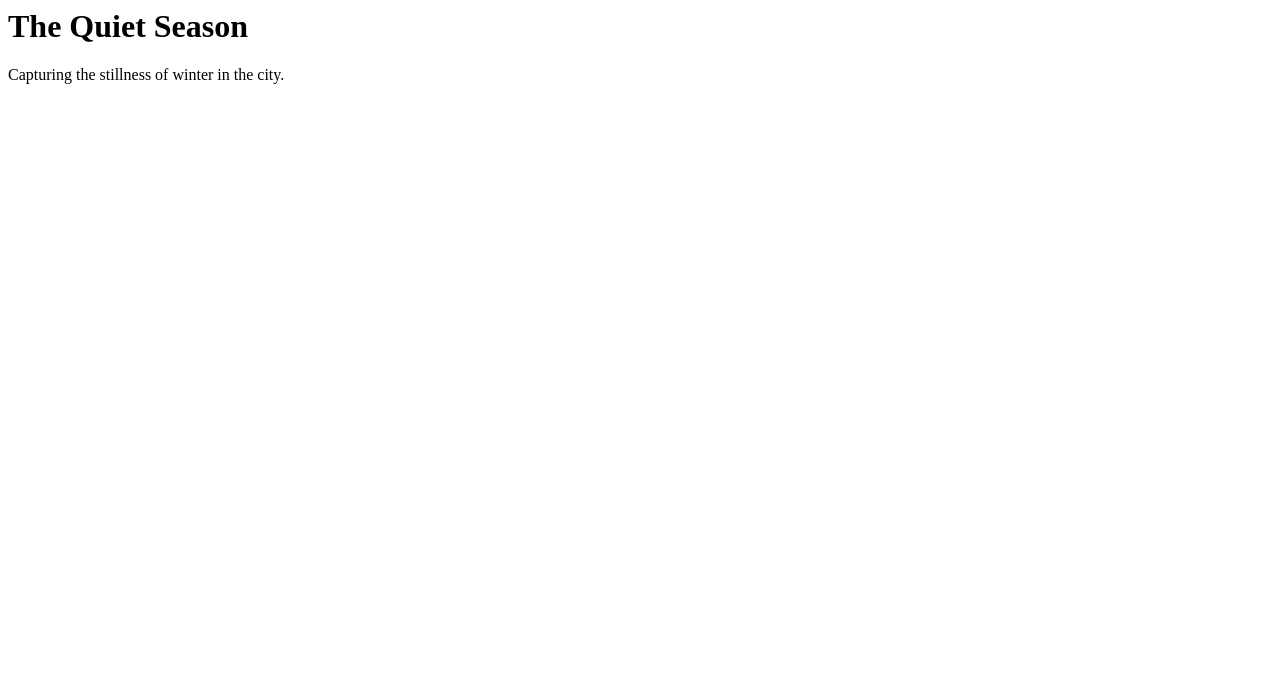
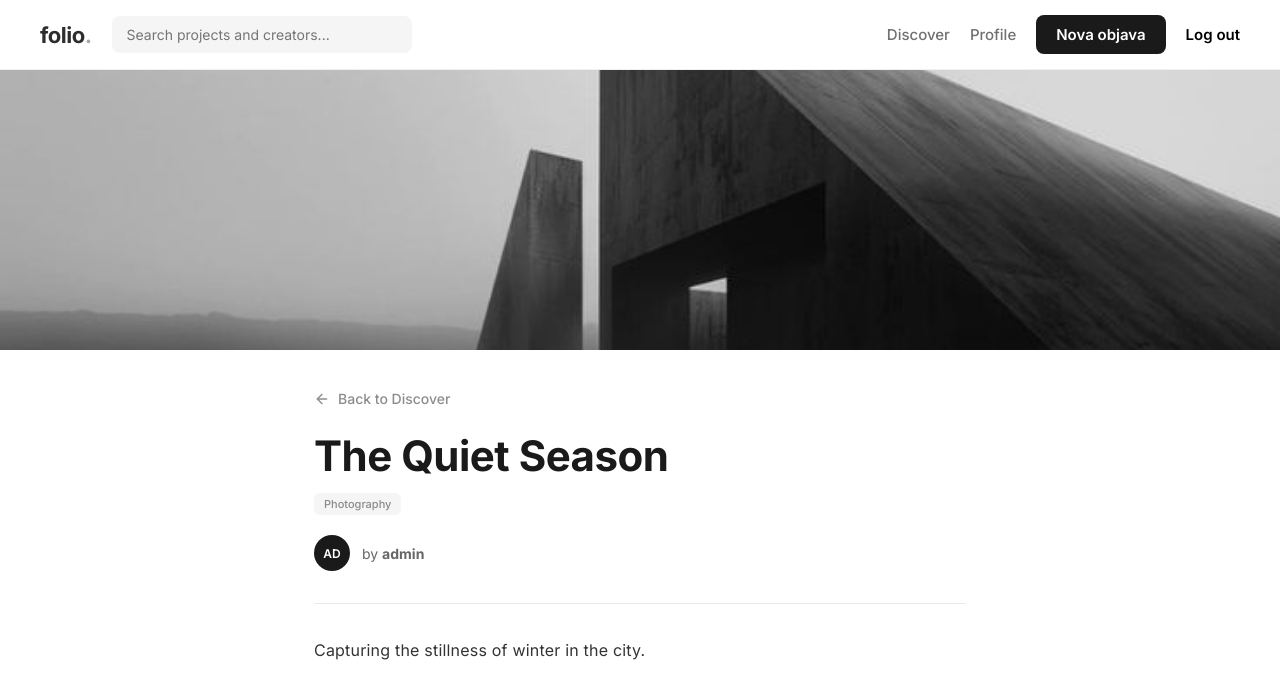
Before and after one commit to GhostInSocks/folio, a PHP site: page /index.php?page=portfolio&id=3 in a window 1280 px wide. Shown: the top 699 px of the page. Run offline with PHP 8.4, Linux system fonts and the light colour scheme; the visitor is signed in with stand-in values (Sample User, id 1); data comes from the database, SQL or seed files in the repository.

Commit message:
Add post view

```diff
--- /dev/null
+++ b/code/assets/detail.css
@@ -0,0 +1,99 @@
+.detail-hero {
+    width: 100%;
+    height: 35vh;
+    background-size: cover;
+    background-position: center;
+    position: relative;
+    margin-bottom: 40px;
+}
+
+.detail-hero-overlay {
+    position: absolute;
+    top: 0;
+    left: 0;
+    width: 100%;
+    height: 100%;
+    background: rgba(0, 0, 0, 0.02);
+}
+
+.detail-container {
+    max-width: 700px;
+    margin: 0 auto;
+    padding: 0 24px 80px 24px;
+}
+
+.detail-title {
+    font-size: 42px;
+    font-weight: 700;
+    color: #1a1a1a;
+    line-height: 1.2;
+    margin-bottom: 16px;
+    letter-spacing: -0.5px;
+}
+
+.detail-tags {
+    margin-bottom: 24px;
+}
+
+.detail-author {
+    display: flex;
+    align-items: center;
+    gap: 12px;
+    margin-bottom: 32px;
+}
+
+.detail-author .avatar-placeholder {
+    width: 36px;
+    height: 36px;
+    background: #1a1a1a;
+    color: #fff;
+    border-radius: 50%;
+    display: flex;
+    align-items: center;
+    justify-content: center;
+    font-size: 12px;
+    font-weight: 600;
+}
+
+.detail-author .author-name {
+    font-size: 14px;
+    color: #666;
+}
+
+.detail-divider {
+    border: 0;
+    height: 1px;
+    background: #eaeaea;
+    margin-bottom: 32px;
+}
+
+.detail-description {
+    font-size: 16px;
+    line-height: 1.8;
+    color: #333;
+    letter-spacing: 0.2px;
+}
+
+.back-link {
+    display: inline-flex;
+    align-items: center;
+    gap: 8px;
+    color: #8c8c8c;
+    text-decoration: none;
+    font-size: 14px;
+    font-weight: 500;
+    margin-bottom: 24px;
+    transition: color 0.2s ease;
+}
+
+.back-link:hover {
+    color: #1a1a1a;
+}
+
+.back-link svg {
+    transition: transform 0.2s ease;
+}
+
+.back-link:hover svg {
+    transform: translateX(-4px);
+}
--- a/code/controller/HomeController.php
+++ b/code/controller/HomeController.php
@@ -3,7 +3,14 @@ require_once 'model/Post.php';
 
 class HomeController {
     public static function index() {
-        $posts = Post::getAll();
+        $searchQuery = isset($_GET['search']) ? trim($_GET['search']) : '';
+
+        if (!empty($searchQuery)) {
+            $posts = Post::search($searchQuery);
+        } else {
+            $posts = Post::getAll();
+        }
+
         require_once 'view/home.php';
     }
 }
--- a/code/model/Post.php
+++ b/code/model/Post.php
@@ -18,10 +18,18 @@ class Post {
 
     public static function getById($id) {
         $db = DBInit::getInstance();
-        $statement = $db->prepare("SELECT * FROM cards WHERE id = :id");
-        $statement->bindParam(':id', $id, PDO::PARAM_INT);
-        $statement->execute();
-        return $statement->fetch();
+        $stmt = $db->prepare("
+            SELECT cards.*, users.username, categories.name AS category_name
+            FROM cards
+            JOIN users ON cards.user_id = users.id
+            JOIN categories ON cards.category_id = categories.id
+            WHERE cards.id = :id
+        ");
+
+        $stmt->bindParam(':id', $id, PDO::PARAM_INT);
+        $stmt->execute();
+
+        return $stmt->fetch(PDO::FETCH_ASSOC);
     }
 
     public static function insert($user_id, $category_id, $title, $content, $image_url) {
@@ -65,4 +73,24 @@ class Post {
         $statement->bindParam(':id', $id, PDO::PARAM_INT);
         $statement->execute();
     }
+
+    public static function search($query) {
+        $db = DBInit::getInstance();
+        $stmt = $db->prepare("
+            SELECT cards.*, users.username, categories.name AS category_name
+            FROM cards
+            JOIN users ON cards.user_id = users.id
+            JOIN categories ON cards.category_id = categories.id
+            WHERE cards.title LIKE :query
+               OR cards.content LIKE :query
+               OR users.username LIKE :query
+            ORDER BY cards.id DESC
+        ");
+
+        $searchTerm = "%" . $query . "%";
+        $stmt->bindParam(':query', $searchTerm);
+
+        $stmt->execute();
+        return $stmt->fetchAll(PDO::FETCH_ASSOC);
+    }
 }
--- a/code/view/detail.php
+++ b/code/view/detail.php
@@ -1,2 +1,57 @@
-<h1><?= $post['title'] ?></h1>
-<p><?= $post['content'] ?></p>
+<link rel="stylesheet" href="assets/style.css?v=<?= time(); ?>">
+<link rel="stylesheet" href="assets/detail.css?v=<?= time(); ?>">
+<header class="main-header">
+    <div class="header-left">
+        <span class="logo" onclick="window.location.href='index.php?page=home'" style="cursor:pointer;">folio<strong>.</strong></span>
+        <div class="search-bar">
+            <form method="GET" action="index.php">
+                <input type="hidden" name="page" value="home">
+                <input type="text" name="search" placeholder="Search projects and creators..." value="<?= isset($_GET['search']) ? htmlspecialchars($_GET['search']) : '' ?>">
+            </form>
+        </div>
+    </div>
+    <div class="header-right">
+        <a href="index.php?page=home" class="nav-link">Discover</a>
+        <?php if (isset($_SESSION['user_id'])): ?>
+            <a href="index.php?page=profile" class="nav-link">Profile</a>
+            <a href="index.php?page=create" class="btn-create">Nova objava</a>
+            <a href="index.php?page=logout" class="btn-login">Log out</a>
+        <?php else: ?>
+            <a href="index.php?page=login" class="btn-login">Log in</a>
+            <a href="index.php?page=register" class="btn-signup">Sign up</a>
+        <?php endif; ?>
+    </div>
+</header>
+
+<div class="detail-hero" style="background-image: url('<?= !empty($post['image_url']) ? htmlspecialchars($post['image_url']) : 'assets/slika.jpg' ?>');">
+    <div class="detail-hero-overlay"></div>
+</div>
+
+<main class="detail-container">
+    <a href="index.php?page=home" class="back-link">
+          <svg xmlns="http://www.w3.org/2000/svg" width="16" height="16" viewBox="0 0 24 24" fill="none" stroke="currentColor" stroke-width="2" stroke-linecap="round" stroke-linejoin="round"><line x1="19" y1="12" x2="5" y2="12"></line><polyline points="12 19 5 12 12 5"></polyline></svg>
+          Back to Discover
+    </a>
+
+    <div class="detail-header-meta">
+        <h1 class="detail-title"><?= htmlspecialchars($post['title']) ?></h1>
+
+        <div class="detail-tags">
+            <span class="tag"><?= htmlspecialchars($post['category_name'] ?? 'Design') ?></span>
+        </div>
+
+        <div class="detail-author">
+            <div class="avatar-placeholder">
+                <?= strtoupper(substr(htmlspecialchars($post['username'] ?? 'U'), 0, 2)) ?>
+            </div>
+            <span class="author-name">by <strong><?= htmlspecialchars($post['username'] ?? 'Neznan avtor') ?></strong></span>
+        </div>
+    </div>
+
+    <hr class="detail-divider">
+
+    <div class="detail-description">
+        <?= nl2br(htmlspecialchars($post['content'])) ?>
+    </div>
+
+</main>
```
